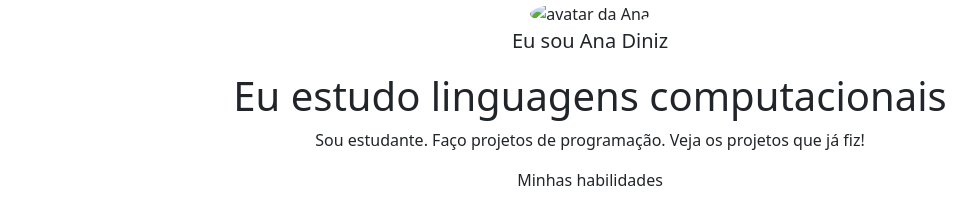
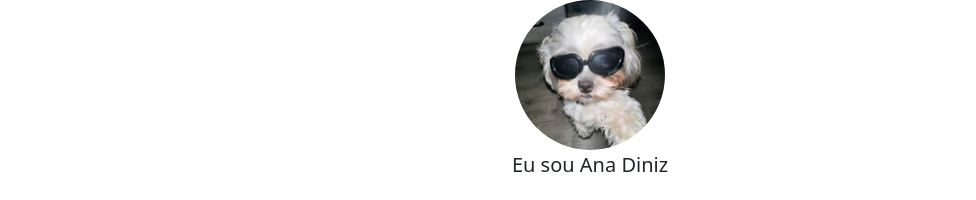
Before and after one commit to anadiniz9/Alura01, a plain HTML site: page index.html in a window 1280 px wide. Shown: the top 200 px of the page, without its empty margins (50-1026 px from the left). Drawn offline with nearby package versions, Linux system fonts and the light colour scheme.

Commit message:
Update index.html

```diff
--- a/index.html
+++ b/index.html
@@ -11,7 +11,7 @@
 
 <body>
 <header class="container text-center">
-<img src="img/IMG_4677.jpeg" alt="avatar da Ana" class="rounded-circle" width="150" height="150" srcset="">
+<img src="img/IMG_4678.jpeg" alt="avatar da Ana" class="rounded-circle" width="150" height="150" srcset="">
 <p class="lead">Eu sou Ana Diniz </p>
 <h1>Eu estudo linguagens computacionais</h1>
 <p>Sou estudante. Faço projetos de programação. Veja os projetos
```
